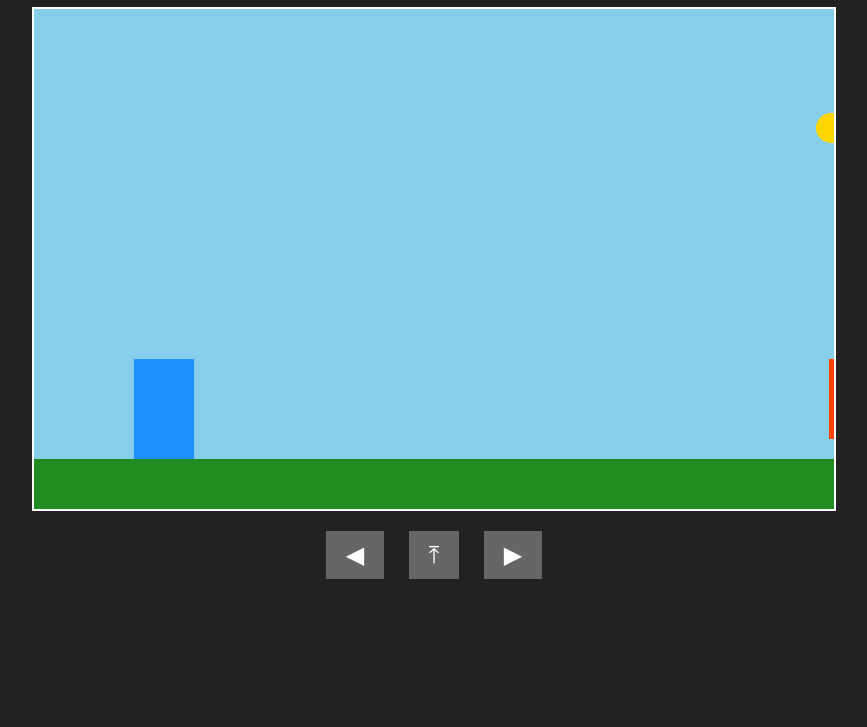
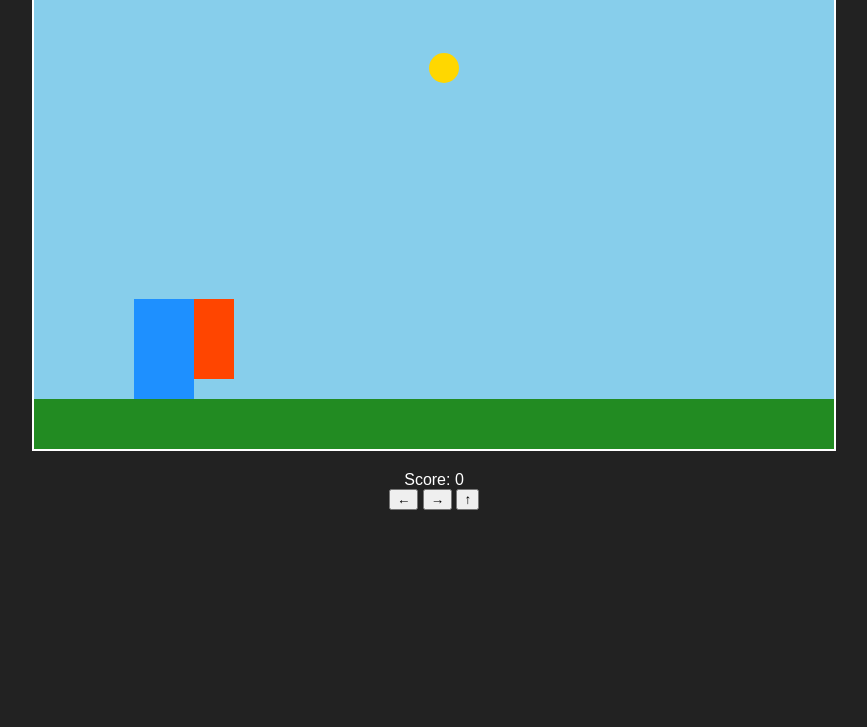
Before and after one commit to Fkkhan789/Cr777, a plain HTML site: page index.html in a window 1280 px wide. Shown: the part 73-800 px from the top of the page, without its empty margins (206-1073 px from the left). Drawn offline with Linux system fonts and the light colour scheme.

Commit message:
Update index.html

```diff
--- a/index.html
+++ b/index.html
@@ -1,20 +1,26 @@
 <!DOCTYPE html>
 <html lang="en">
 <head>
-  <meta charset="UTF-8">
-  <title>MB Style Game</title>
-  <link rel="stylesheet" href="style.css">
+    <meta charset="UTF-8">
+    <meta name="viewport" content="width=device-width, initial-scale=1.0">
+    <title>MB-Style Adventure Game</title>
+    <link rel="stylesheet" href="style.css">
 </head>
 <body>
-  <h1>MB Style Game</h1>
-  <canvas id="gameCanvas"></canvas>
-
-  <div class="controls">
-    <button class="btn-left">◀</button>
-    <button class="btn-jump">⤒</button>
-    <button class="btn-right">▶</button>
-  </div>
-
-  <script src="game.js"></script>
+    <div class="game-container">
+        <canvas id="gameCanvas"></canvas>
+        <div class="stats">
+            <div class="score">Score: <span id="score">0</span></div>
+            <div class="health-bar">
+                <div class="health-fill" id="health"></div>
+            </div>
+        </div>
+        <div class="mobile-controls">
+            <button class="btn-left">←</button>
+            <button class="btn-right">→</button>
+            <button class="btn-jump">↑</button>
+        </div>
+    </div>
+    <script src="game.js"></script>
 </body>
 </html>
```
